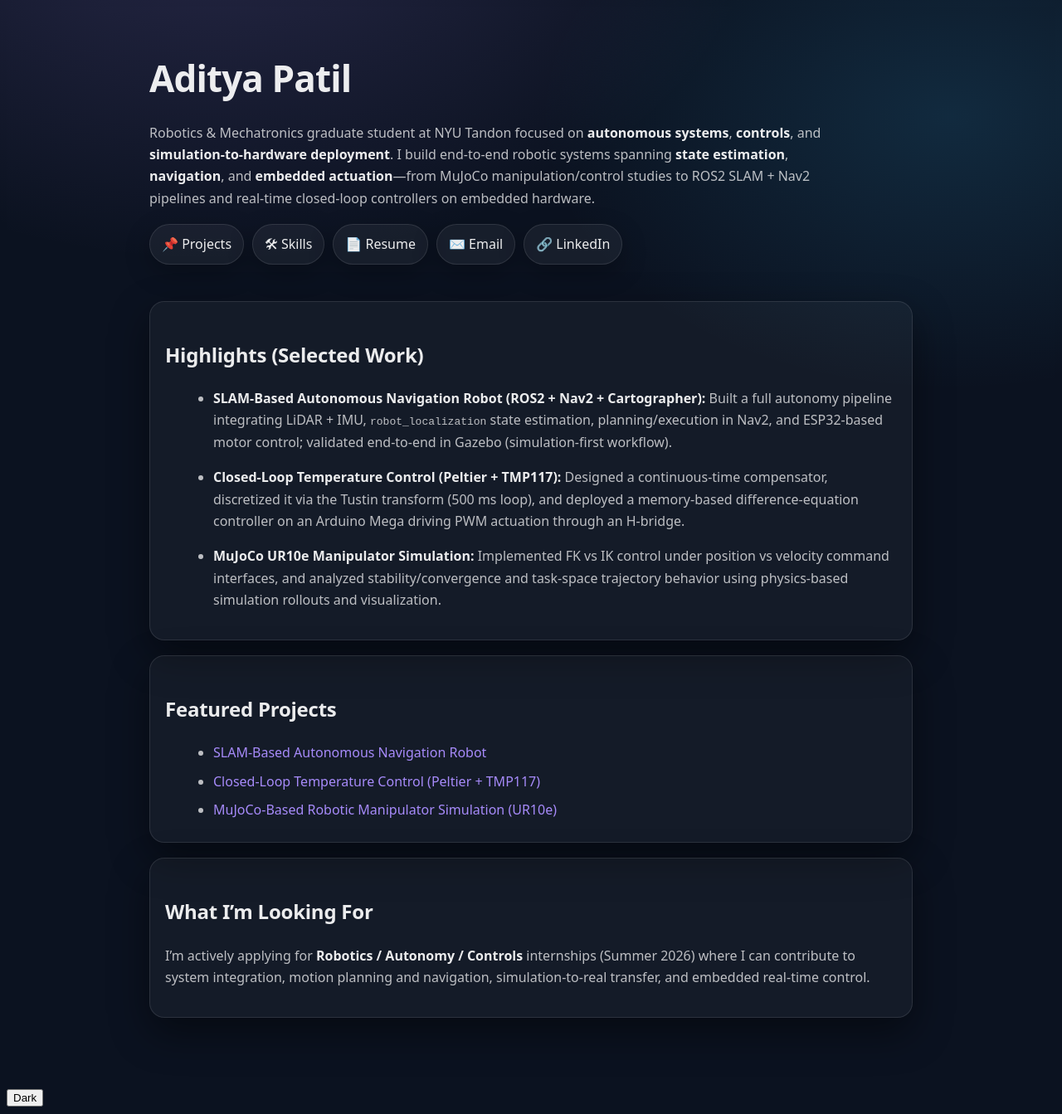
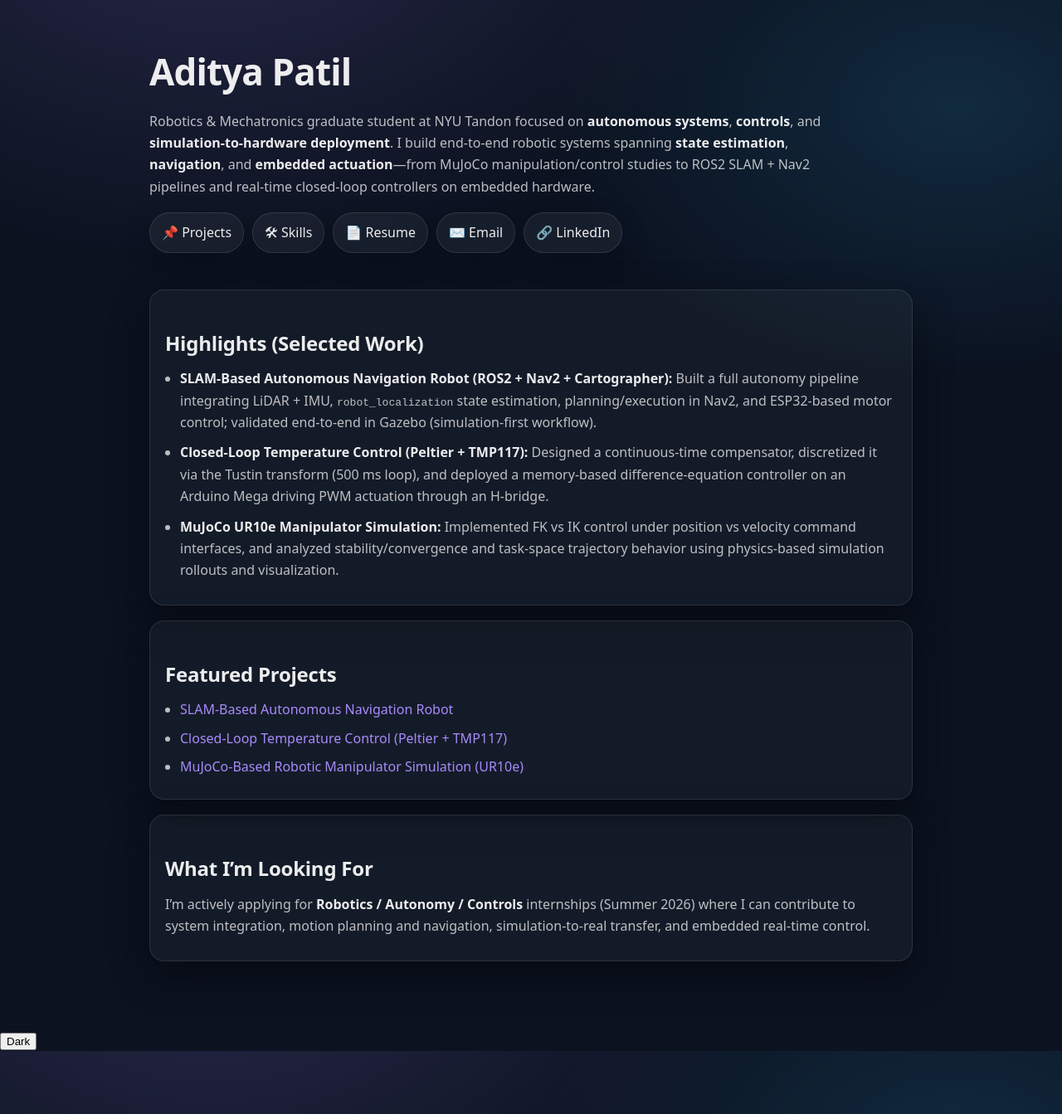
Before and after one commit to adityx23/adityapatil, a Jekyll site: the page built from index.md, in a window 1280 px wide. Shown: the whole page at 83% size. Built offline with Jekyll 4.4.1, drawn with Linux system fonts in a browser that asks for light colours.

Commit message:
Update custom.css

```diff
--- a/assets/css/custom.css
+++ b/assets/css/custom.css
@@ -10,12 +10,15 @@
   --accent: #58a6ff;
 }
 
-
 /* ============================= */
 /* Base Layout */
 /* ============================= */
 
+/* Fix “mystery border/rectangle” issues from theme wrappers */
 html, body{
+  margin: 0;
+  padding: 0;
+  min-height: 100%;
   background:
     radial-gradient(1200px 800px at 20% -10%, rgba(167,139,250,0.18), transparent 55%),
     radial-gradient(900px 600px at 90% 10%, rgba(56,189,248,0.14), transparent 55%),
@@ -23,11 +26,23 @@
   color: var(--text);
 }
 
+/* Some Jekyll themes wrap content in these; force them to be transparent */
+.wrapper,
+.page-content,
+.container,
+.site-header,
+.site-footer,
+footer,
+header{
+  background: transparent !important;
+  border: none !important;
+  box-shadow: none !important;
+}
+
 body{
   font-family: system-ui, -apple-system, Segoe UI, Roboto, Helvetica, Arial, sans-serif;
   line-height: 1.65;
 }
-
 
 /* Content width and spacing */
 main, .container{
@@ -36,6 +51,10 @@
   padding: 32px 20px 64px;
 }
 
+/* If your theme uses a <main class="page-content"> style, keep it clean */
+main{
+  background: transparent;
+}
 
 /* ============================= */
 /* Typography */
@@ -46,26 +65,16 @@
   letter-spacing: -0.01em;
 }
 
-h1{
-  margin-bottom: 10px;
-}
-
-h2{
-  margin-top: 26px;
-}
-
-h3{
-  margin-top: 18px;
-}
+h1{ margin: 0 0 10px; }
+h2{ margin: 26px 0 10px; }
+h3{ margin: 18px 0 8px; }
 
 p{
   color: var(--muted);
+  margin: 10px 0;
 }
 
-strong{
-  color: var(--text);
-}
-
+strong{ color: var(--text); }
 
 /* ============================= */
 /* Links */
@@ -80,7 +89,6 @@
   color: var(--link-hover);
   text-decoration: underline;
 }
-
 
 /* ============================= */
 /* Hero Section */
@@ -103,15 +111,12 @@
   margin-bottom: 18px;
 }
 
-
-/* Hero Buttons */
-
+/* Hero Buttons Row */
 .hero-links{
   display: flex;
   flex-wrap: wrap;
   gap: 10px;
 }
-
 
 /* ============================= */
 /* Buttons */
@@ -121,35 +126,21 @@
   display: inline-flex;
   align-items: center;
   gap: 8px;
-
   padding: 10px 14px;
-
   border-radius: 999px;
-
   background: rgba(255,255,255,0.05);
-
   border: 1px solid var(--border);
-
   color: var(--text);
-
   box-shadow: 0 10px 30px rgba(0,0,0,0.25);
-
-  transition:
-    transform 160ms ease,
-    background 160ms ease,
-    border-color 160ms ease;
+  transition: transform 160ms ease, background 160ms ease, border-color 160ms ease;
 }
 
 .btn:hover{
   transform: translateY(-1px);
-
   border-color: rgba(167,139,250,0.45);
-
   background: rgba(167,139,250,0.12);
-
   text-decoration: none;
 }
-
 
 /* ============================= */
 /* Card Containers */
@@ -157,26 +148,19 @@
 
 .card{
   background: var(--card);
-
   border: 1px solid var(--border);
-
   border-radius: 18px;
-
   padding: 18px 18px;
-
   box-shadow: var(--shadow);
-
   margin: 18px 0;
-
   animation: fadeUp 520ms ease-out both;
 }
 
-.card p{
-  color: var(--muted);
-}
+.card p{ color: var(--muted); }
 
 .card ul{
   margin: 10px 0 0 18px;
+  padding-left: 0;
 }
 
 .card li{
@@ -184,33 +168,24 @@
   color: var(--muted);
 }
 
+.card strong{ color: var(--text); }
 
 /* ============================= */
 /* Project Summary Box */
 /* ============================= */
 
 .project-summary{
-
   background: rgba(255,255,255,0.035);
-
   border: 1px solid var(--border);
-
   border-left: 4px solid var(--accent);
-
   border-radius: 14px;
-
   padding: 14px 16px;
-
   margin: 16px 0 20px;
-
   color: var(--muted);
-
   box-shadow: 0 10px 30px rgba(0,0,0,0.22);
 }
 
-
 /* Project page buttons */
-
 .project-links{
   display: flex;
   flex-wrap: wrap;
@@ -218,149 +193,111 @@
   margin-bottom: 22px;
 }
 
-
 /* ============================= */
 /* Images */
 /* ============================= */
 
 img{
-
   max-width: 100%;
-
   height: auto;
-
   border-radius: 14px;
-
   border: 1px solid var(--border);
 }
 
+/* Avoid double-border on project card images */
+.project-card img{
+  border-radius: 0;
+  border: none;
+}
 
 /* ============================= */
 /* Project Grid Layout */
 /* ============================= */
 
 .project-grid{
-
   display: grid;
-
   grid-template-columns: repeat(auto-fit, minmax(280px, 1fr));
-
   gap: 20px;
-
   margin-top: 16px;
 }
 
-
 /* Individual Project Card */
-
 .project-card{
-
   background: var(--card);
-
   border: 1px solid var(--border);
-
   border-radius: 18px;
-
   overflow: hidden;
-
   box-shadow: var(--shadow);
-
-  transition:
-    transform 180ms ease,
-    border-color 180ms ease;
+  transition: transform 180ms ease, border-color 180ms ease;
 }
 
 .project-card:hover{
-
   transform: translateY(-4px);
-
   border-color: rgba(167,139,250,0.5);
 }
 
-
 /* Project Card Image */
-
 .project-card img{
-
   width: 100%;
-
   height: 180px;
-
   object-fit: cover;
-
+  display: block; /* removes tiny gaps that look like borders */
   border-bottom: 1px solid var(--border);
 }
 
-
 /* Project Card Content */
-
 .project-card-body{
-
   padding: 14px 16px 18px;
 }
 
 .project-card-title{
-
   font-weight: 600;
-
   margin-bottom: 6px;
+  color: var(--text);
 }
 
 .project-card-desc{
-
   color: var(--muted);
-
   font-size: 14px;
-
   margin-bottom: 10px;
 }
 
+/* Optional: make “View Project” buttons align nicely in cards */
+.project-card-body .btn{
+  margin-top: 6px;
+}
 
 /* ============================= */
 /* Divider */
 /* ============================= */
 
 hr{
-
   border: none;
-
   border-top: 1px solid var(--border);
-
   margin: 26px 0;
 }
-
 
 /* ============================= */
 /* Animations */
 /* ============================= */
 
 @keyframes fadeUp{
-
-  from{
-    opacity: 0;
-    transform: translateY(8px);
-  }
-
-  to{
-    opacity: 1;
-    transform: translateY(0);
-  }
-
+  from{ opacity: 0; transform: translateY(8px); }
+  to{ opacity: 1; transform: translateY(0); }
 }
-
 
 /* ============================= */
 /* Mobile Optimization */
 /* ============================= */
 
 @media (max-width: 600px){
-
-  .hero h1{
-    font-size: 32px;
-  }
+  .hero h1{ font-size: 32px; }
 
   main, .container{
     padding: 24px 16px 50px;
   }
 
+  .project-card img{
+    height: 160px;
+  }
 }
```
